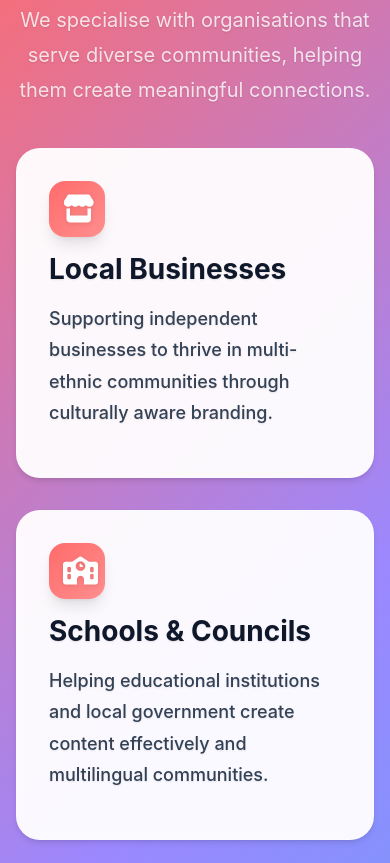
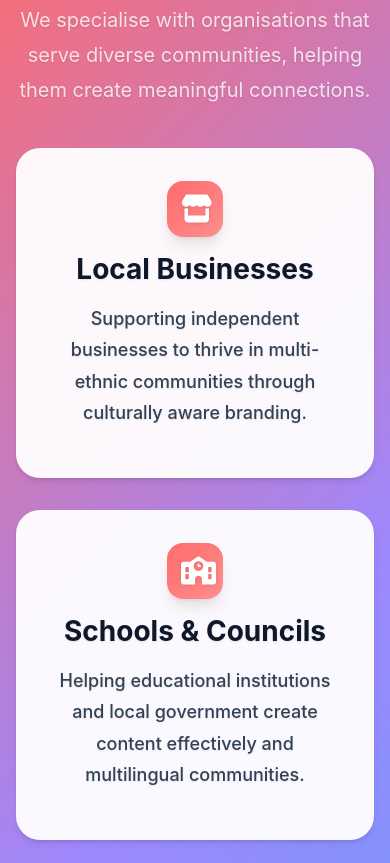
Before and after one commit to thelinuxhobbyist/enfoldedmedia, a plain HTML site: page index.html in a window 390 px wide. Shown: the part 3421-4284 px from the top of the page. Drawn offline with Linux system fonts and the light colour scheme.

Commit message:
icons centred on mobile view

```diff
--- a/css/unified.css
+++ b/css/unified.css
@@ -636,6 +636,10 @@ a:hover {
   transition: all var(--transition-normal);
   position: relative;
   overflow: hidden;
+  display: flex;
+  flex-direction: column;
+  align-items: center;
+  text-align: center;
 }
 
 .card::before {
@@ -694,6 +698,8 @@ a:hover {
   margin-bottom: var(--space-4);
   box-shadow: var(--shadow-lg);
   transition: all var(--transition-normal);
+  margin-left: auto;
+  margin-right: auto;
 }
 
 .card-icon svg,
```
